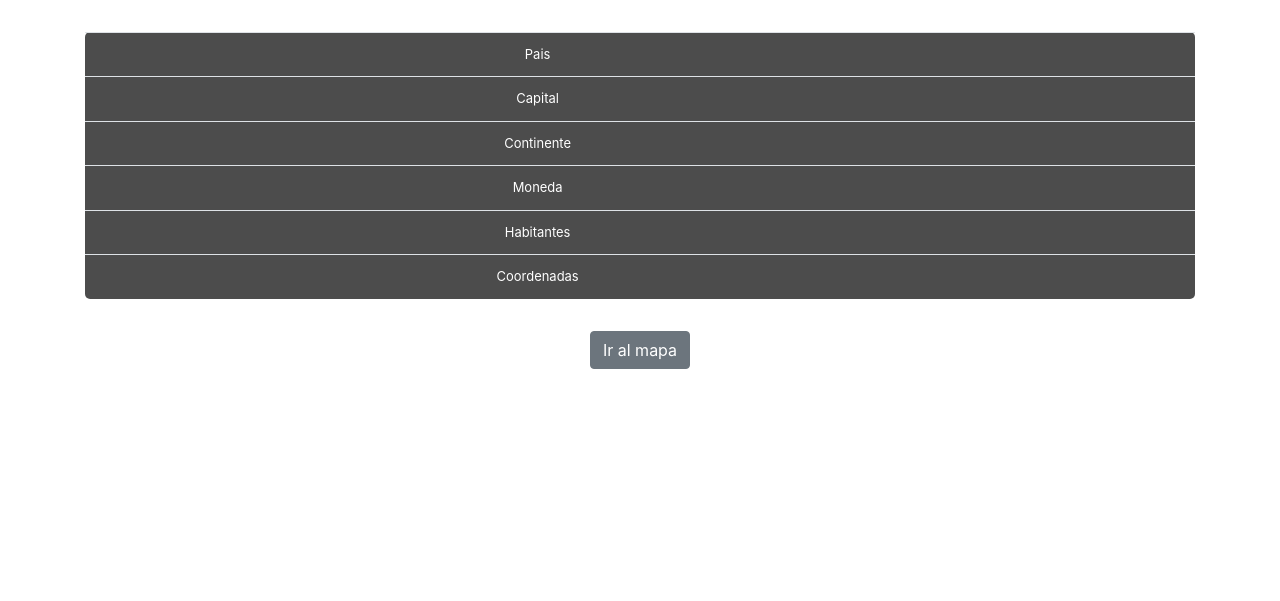
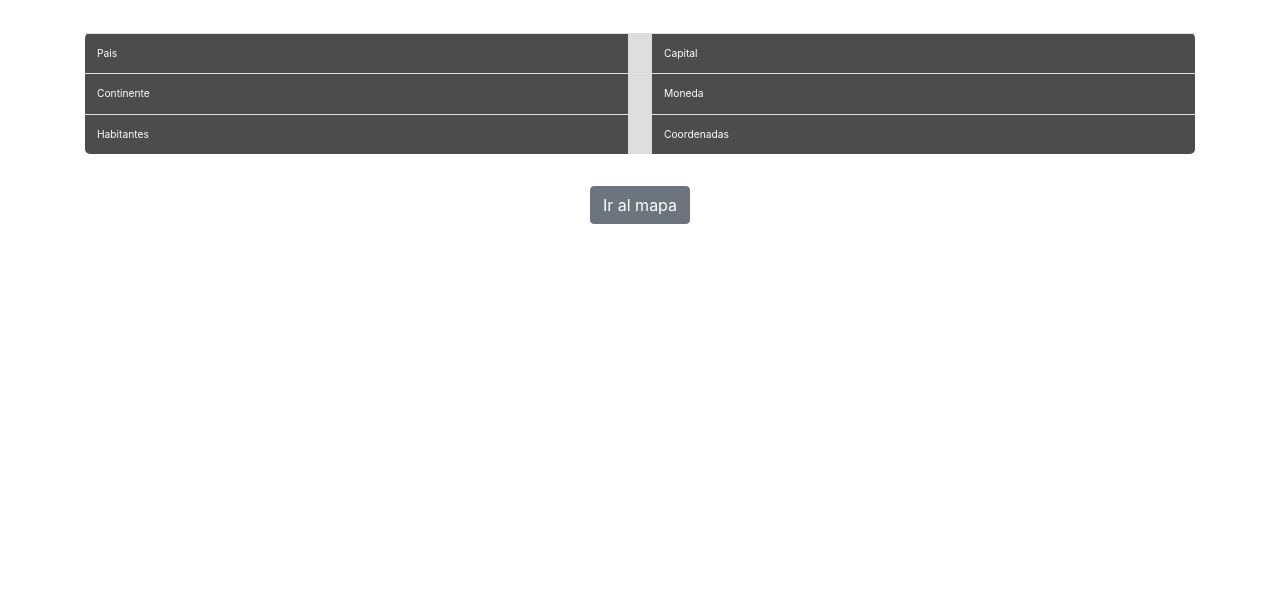
Before and after one commit to cristiantommasi/ProyectoSeminarioProgramacion, a plain HTML site: page Proyecto Seminario/pais_01.html in a window 1280 px wide. Shown: the top 601 px of the page. Drawn offline with nearby package versions, Linux system fonts and the light colour scheme; no server answers.

Commit message:
haciendo unos retoques esteticos

```diff
--- a/Proyecto Seminario/pais_01.html
+++ b/Proyecto Seminario/pais_01.html
@@ -16,15 +16,30 @@
 
         <table class="table mt-4">
             <tbody>
-                <tr><td>Pais</td><td id="pais"></td></tr>
-                <tr><td>Capital</td><td id="capital"></td></tr>
-                <tr><td>Continente</td><td id="continente"></td></tr>
-                <tr><td>Moneda</td><td id="moneda"></td></tr>
-                <tr><td>Habitantes</td><td id="habitantes"></td></tr>
-                <tr><td>Coordenadas</td><td id="coordenadas"></td></tr>
-
+                <tr>
+                    <td class="left">Pais</td>
+                    <td class="right" id="pais"></td>
+                    <td class="divider"></td>
+                    <td class="left">Capital</td>
+                    <td class="right" id="capital"></td>
+                </tr>
+                <tr>
+                    <td class="left">Continente</td>
+                    <td class="right" id="continente"></td>
+                    <td class="divider"></td>
+                    <td class="left">Moneda</td>
+                    <td class="right" id="moneda"></td>
+                </tr>
+                <tr>
+                    <td class="left">Habitantes</td>
+                    <td class="right" id="habitantes"></td>
+                    <td class="divider"></td>
+                    <td class="left">Coordenadas</td>
+                    <td class="right" id="coordenadas"></td>
+                </tr>
             </tbody>
         </table>
+
         <button id="ir-al-mapa" class="btn btn-secondary mt-3">Ir al mapa</button>
 
         <div id="map"></div>
--- a/Proyecto Seminario/styles_01.css
+++ b/Proyecto Seminario/styles_01.css
@@ -18,12 +18,14 @@ body {
 table {
     background: rgba(0, 0, 0, 0.7); /* Fondo semitransparente para la tabla */
     border-radius: 5px;
-    width: 80%; /* Ajusta el ancho de la tabla */
+    width: 100%;
+    table-layout: fixed; /* Hace que las columnas tengan el mismo tamaño */
+    border-collapse: collapse; /* Evita espacios entre las celdas */
 }
 
 th, td, tr{
     color: white; /* Cambia el color del texto a blanco */
-    font-size: 0.9em; /* Cambia el color del texto a blanco */
+    font-size: 0.8em; /* Cambia el color del texto a blanco */
     text-align: center; /* Centra el texto en la tabla */
 }
 #map {
@@ -56,3 +58,15 @@ h1, h2{
     text-decoration: none;
     color: rgb(239, 239, 245);
 }
+.left {
+    text-align: left; /* Alinea el texto de la primera columna a la izquierda */
+}
+
+.right {
+    text-align: right; /* Alinea el texto de la segunda columna a la derecha */
+}
+.divider {
+    width: 2px;
+    background-color: #ddd;
+    padding: 0;
+}
```
Also changed, not shown: Proyecto Seminario/styles.css (line endings or trailing spaces).
